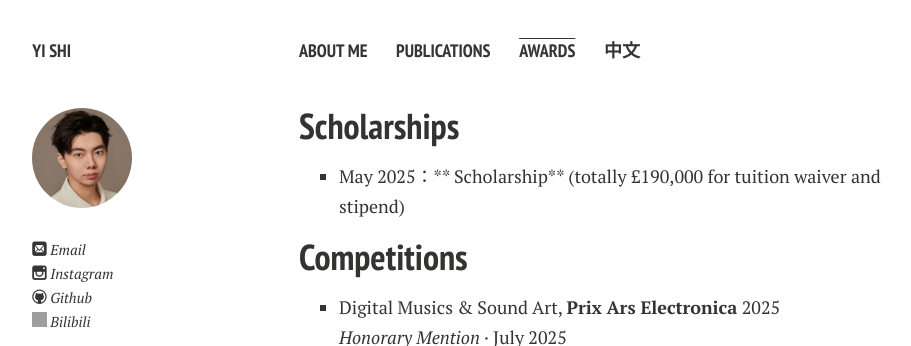
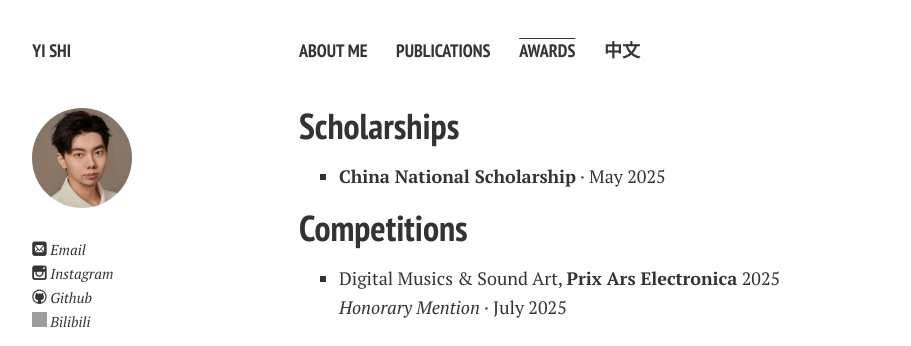
Before and after one commit to shiyi099/Billion.github.io, a Jekyll site: the page built from awards.md, in a window 1280 px wide and 900 px high, cut to the strip 0-346 px from the top of the window. Shown: the whole strip, without its empty margins (21-932 px from the left). Built offline with Jekyll 4.4.1, drawn with Linux system fonts in a browser that asks for light colours; nearby versions of some CDN libraries; comment, search, counter and statistics services are not loaded; a style sheet for code colours, icons or effects is not loaded; grey boxes are pictures that could not be loaded.

Commit message:
Update awards.md

```diff
--- a/awards.md
+++ b/awards.md
@@ -6,7 +6,7 @@ title: Awards
 
 ## Scholarships
 
-- May 2025：** Scholarship** (totally £190,000 for tuition waiver and stipend)<br>
+- **China National Scholarship** · May 2025<br>
 
 ## Competitions
 
```
